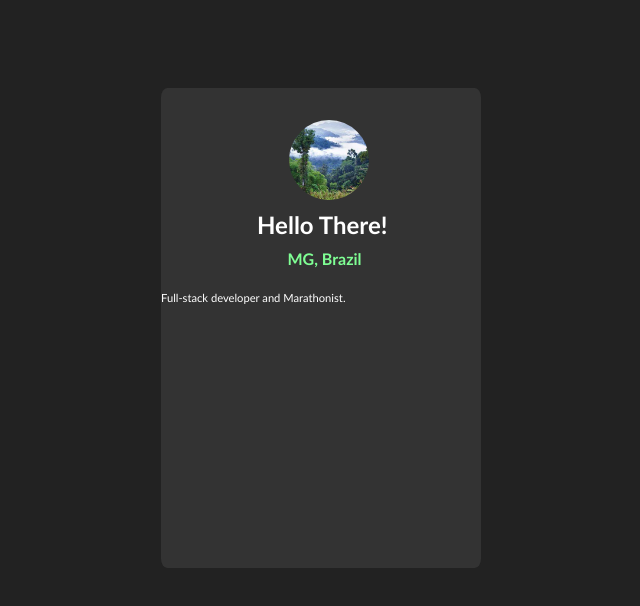
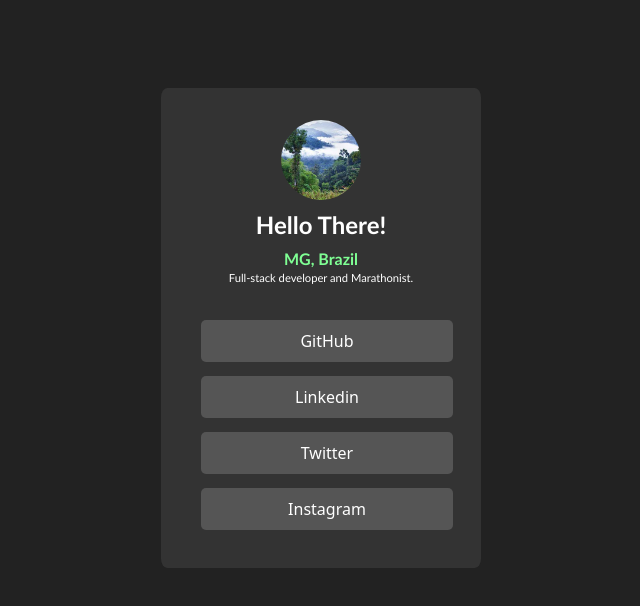
Before and after one commit to HenriNog/aulasicamp2024hennogtemplate, a plain HTML site: page index.html in a window 1280 px wide. Shown: the whole page, without its empty margins (319-959 px from the left). Drawn offline with Linux system fonts and the light colour scheme.

Commit message:
Adicionei a lista de itens.

```diff
--- a/index.html
+++ b/index.html
@@ -14,6 +14,21 @@
         <h1> Hello There! </h1>
         <h2> MG, Brazil </h2>
         <p> Full-stack developer and Marathonist.</p>
+
+        <ul>
+            <li>
+                GitHub
+            </li>
+            <li>
+                Linkedin
+            </li>
+            <li>
+                Twitter
+            </li>
+            <li>
+                Instagram
+            </li>
+        </ul>
     </article>
 </body>
 
--- a/styles.css
+++ b/styles.css
@@ -11,6 +11,7 @@ article {
     border-radius: 2%;
     margin-top: 5em;
     height: 30em;
+    text-align: center;
 }
 
 .img {
@@ -20,12 +21,10 @@ article {
     position: relative;
     object-fit: cover;
     top: 2em;
-    left: 40%;
 }
 
 h1, h2 {
     color: #ffffffff;
-    left: 30%;
     position:relative;
     width: 100%;
     font-family: 'Trebuchet MS', 'Lucida Sans Unicode', 'Lucida Grande', 'Lucida Sans', Arial, sans-serif
@@ -34,12 +33,46 @@ h1, h2 {
 h2 {
     font-size: 1em;
     color:rgb(127, 255, 148);
-    left: 39.5%;
     top: -10px;
 }
 
+ul > li {
+    list-style-type: none;
+    padding-top: 10px;
+    padding-bottom: 10px;
+    text-align: center;
+    border-radius: 5px;
+    font-family: system-ui, -apple-system, BlinkMacSystemFont, 'Segoe UI', Roboto, Oxygen, Ubuntu, Cantarell, 'Open Sans', 'Helvetica Neue', sans-serif;
+    width: 90%;
+    color: white;
+    background-color: #555;
+    transition: 0.5s ease-out;
+    margin-top: 5%;
+}
+
+li:hover {
+    margin-top: 8%;
+    margin-bottom: 8%;
+    cursor: pointer;
+    border-radius: 0%;
+    transform: scale(1.1, 1.1);
+}
+
+li::before {
+    content: '';
+    background-image: linear-gradient(rgb(39, 39, 39) 50%, rgba(0, 0, 0, 0));
+    position: relative;
+
+    transition: 0.5s ease-in-out;
+}
+
+li:hover::after{
+    background-position: 0;
+}
+
 p {
-    left: -20%;
+    top:-20px;
+    position: relative;
     font-size: 0.7em;
     color: #fff;
     font-family: 'Trebuchet MS', 'Lucida Sans Unicode', 'Lucida Grande', 'Lucida Sans', Arial, sans-serif;
```
